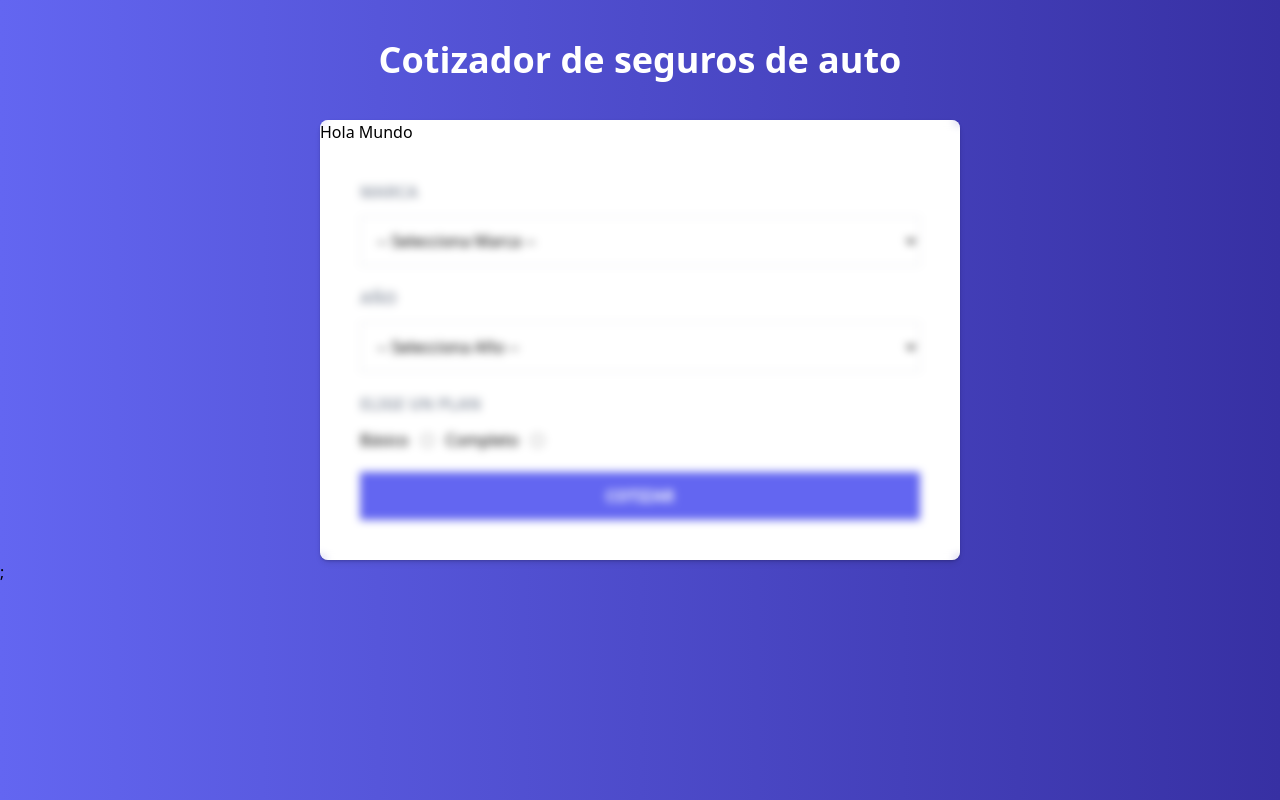
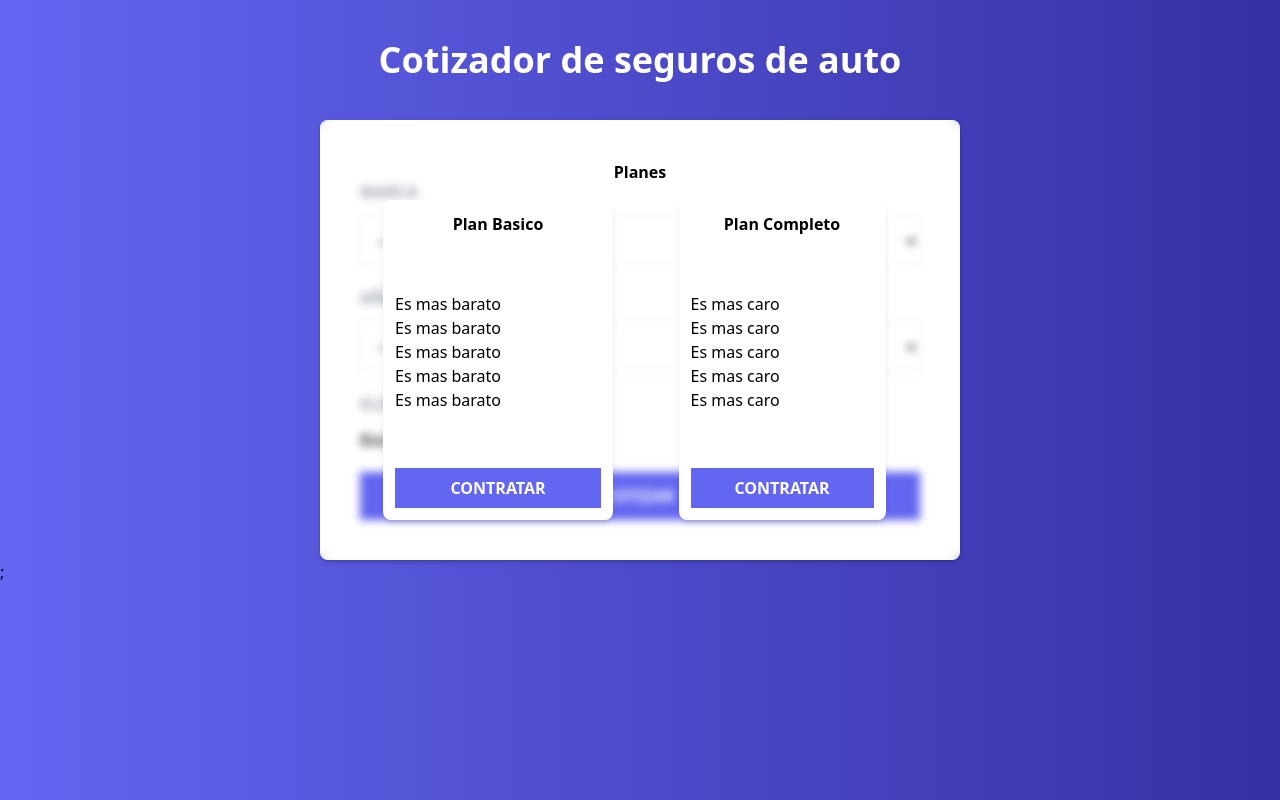
Before and after one commit to JeanBayer/cotizador_react_curso, a React (Vite) app: page / in a window 1280 px wide. Built offline with nearby package versions, Linux system fonts and the light colour scheme.

Commit message:
feat: add design to modal

```diff
--- a/src/components/Modal.jsx
+++ b/src/components/Modal.jsx
@@ -1,8 +1,35 @@
-
 const Modal = () => {
   return (
-    <div className="w-full h-full absolute left-0 top-0 bg-opacity-25 shadow-md backdrop-blur-sm rounded-lg border-white z-10">
-      <p> Hola Mundo</p>
+    <div className="w-full h-full absolute left-0 top-0 bg-opacity-25 shadow-md backdrop-blur-sm rounded-lg border-white z-10 p-10">
+      <h2 className="flex justify-center font-bold">Planes</h2>
+      <div className="grid grid-cols-2 gap-2 mt-4 justify-items-center">
+        <div className="bg-white w-5/6 rounded-lg shadow-md p-3 h-80 flex flex-col justify-between">
+          <h3 className="font-bold text-center">Plan Basico</h3>
+          <ul>
+            <li className="text-black">Es mas barato</li>
+            <li className="text-black">Es mas barato</li>
+            <li className="text-black">Es mas barato</li>
+            <li className="text-black">Es mas barato</li>
+            <li className="text-black">Es mas barato</li>
+          </ul>
+          <button className="w-full bg-indigo-500  hover:bg-indigo-600  transition-colors text-white cursor-pointer p-2 uppercase font-bold">
+            Contratar
+          </button>
+        </div>
+        <div className="bg-white w-3/4 rounded-lg shadow-md p-3 h-80 flex flex-col justify-between">
+          <h3 className="font-bold text-center">Plan Completo</h3>
+          <ul>
+            <li className="text-black">Es mas caro</li>
+            <li className="text-black">Es mas caro</li>
+            <li className="text-black">Es mas caro</li>
+            <li className="text-black">Es mas caro</li>
+            <li className="text-black">Es mas caro</li>
+          </ul>
+          <button className="w-full bg-indigo-500  hover:bg-indigo-600  transition-colors text-white cursor-pointer p-2 uppercase font-bold">
+            Contratar
+          </button>
+        </div>
+      </div>
     </div>
   );
 };
```
